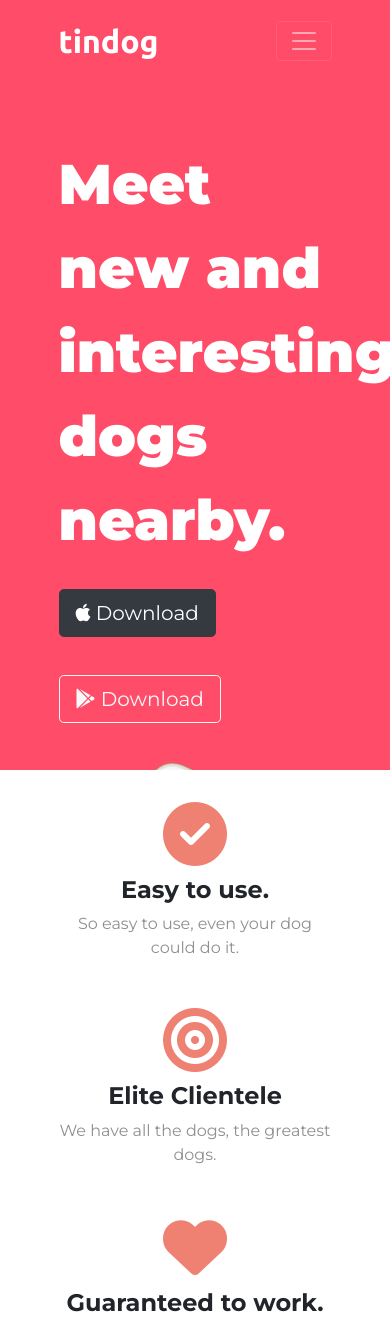
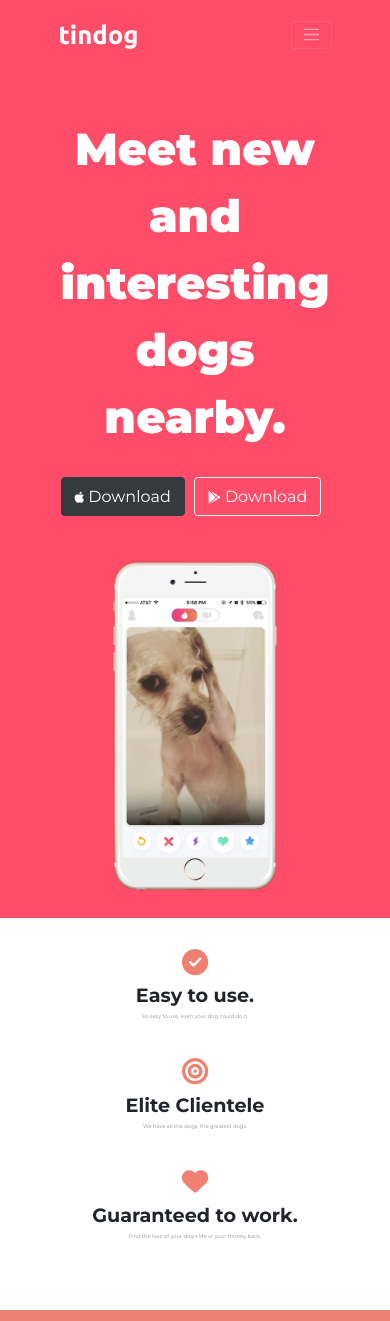
Before and after one commit to vinibalt/TinDog, a plain HTML site: page index.html in a window 390 px wide. Shown: the top 1321 px of the page. Drawn offline with nearby package versions, Linux system fonts and the light colour scheme.

Commit message:
Update styles.css

```diff
--- a/css/styles.css
+++ b/css/styles.css
@@ -169,3 +169,17 @@
     color: #8f8f8f;
     font-family: 'Montserrat';
 }
+
+@media (max-width: 900px){
+    * {
+        font-size: 80%;
+    }
+    #title {
+        text-align: center;
+    }
+
+    .title-img {
+        position: static;
+        transform: rotate(0);
+    }
+}
```
